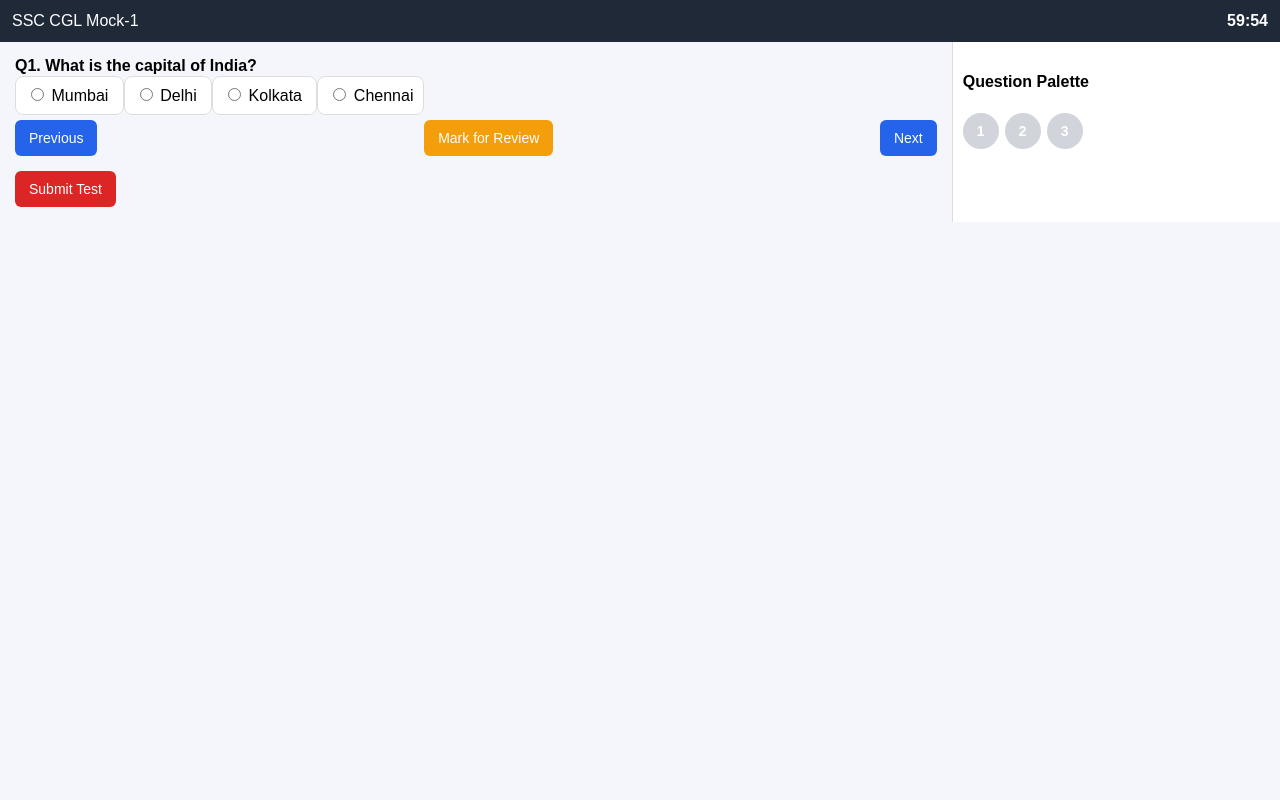
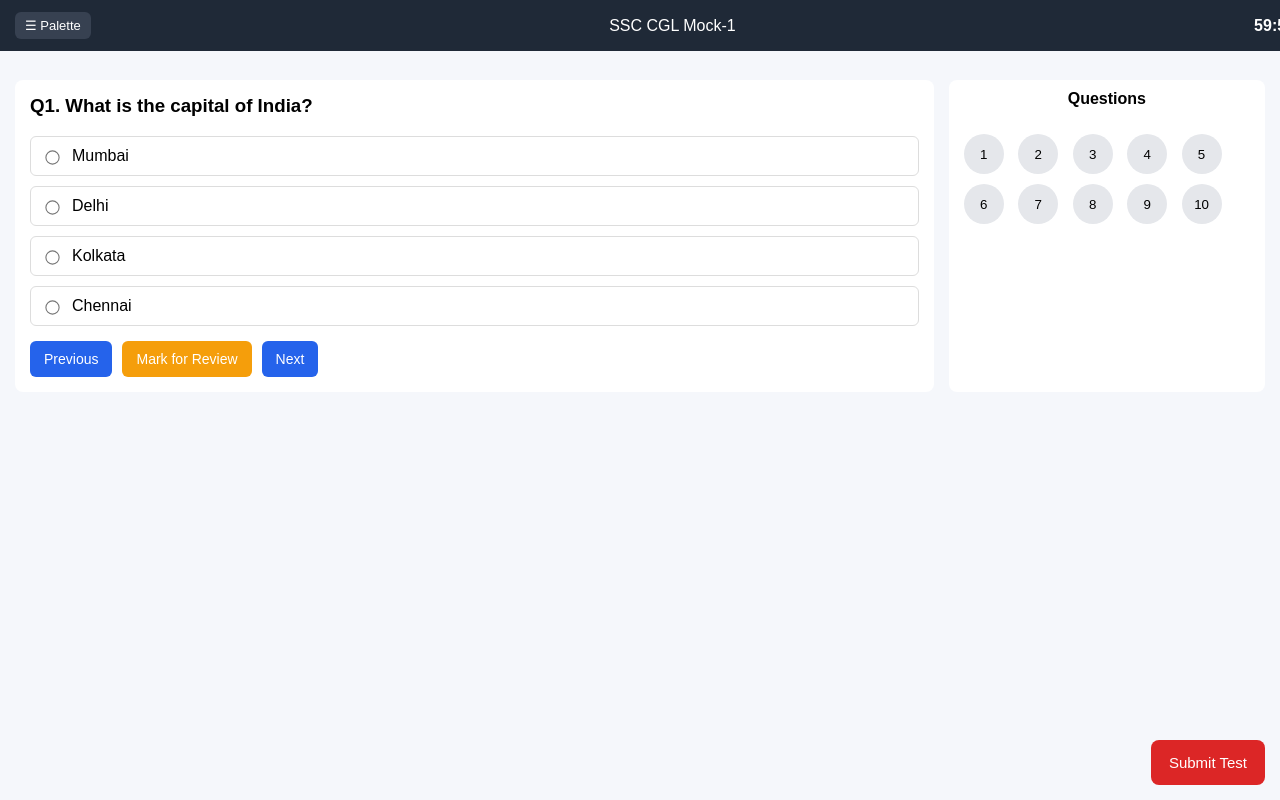
Before and after one commit to manojnehra1801-beep/Online-mock-platform, a Flask app: page /ssc/cgl/exam/1 in a window 1280 px wide. Run offline with Flask 3, Linux system fonts and the light colour scheme; the visitor is signed in with stand-in values (Sample User, id 1).

Commit message:
Update ssc_cgl_exam_1.html

```diff
--- a/templates/ssc_cgl_exam_1.html
+++ b/templates/ssc_cgl_exam_1.html
@@ -1,206 +1,228 @@
 <!DOCTYPE html>
-<html>
+<html lang="en">
 <head>
 <meta charset="UTF-8">
+<title>SSC CGL Mock Test</title>
 <meta name="viewport" content="width=device-width, initial-scale=1.0">
-<title>SSC CGL Mock Test 1</title>
 
 <style>
 body{
     margin:0;
     font-family: Arial, sans-serif;
-    background:#f4f6fb;
+    background:#f5f7fb;
 }
-.header{
+
+/* HEADER */
+.top-bar{
     background:#1f2937;
     color:#fff;
-    padding:12px;
+    padding:12px 15px;
     display:flex;
     justify-content:space-between;
     align-items:center;
+    position:fixed;
+    top:0;
+    width:100%;
+    z-index:10;
 }
+
 .timer{
     font-weight:bold;
 }
+
+.palette-toggle{
+    background:#374151;
+    color:#fff;
+    border:none;
+    padding:6px 10px;
+    border-radius:6px;
+    font-size:13px;
+    cursor:pointer;
+}
+
+/* MAIN */
 .main{
     display:flex;
-}
-.left{
-    flex:3;
+    margin-top:65px;
     padding:15px;
 }
-.right{
-    flex:1;
+
+.question-area{
+    flex:3;
     background:#fff;
+    padding:15px;
+    border-radius:8px;
+}
+
+.question-area h3{
+    margin-top:0;
+}
+
+/* OPTIONS */
+.option{
+    display:flex;
+    align-items:center;
+    gap:10px;
     padding:10px;
-    border-left:1px solid #ddd;
+    border:1px solid #ddd;
+    border-radius:6px;
+    margin-bottom:10px;
+    cursor:pointer;
 }
-.question{
-    font-size:16px;
-    font-weight:600;
-    margin-bottom:10px;
+
+.option:hover{
+    background:#eef2ff;
 }
-.option{
-    background:#fff;
-    padding:10px;
-    margin-bottom:8px;
-    border-radius:8px;
-    border:1px solid #ddd;
+
+.option input{
+    transform:scale(1.1);
 }
-.controls{
+
+/* CONTROLS */
+.btn-group{
+    margin-top:15px;
     display:flex;
-    justify-content:space-between;
-    margin-top:15px;
+    gap:10px;
+    flex-wrap:wrap;
 }
-button{
+
+.btn{
     padding:10px 14px;
     border:none;
     border-radius:6px;
-    background:#2563eb;
     color:#fff;
+    cursor:pointer;
     font-size:14px;
 }
-.review{
-    background:#f59e0b;
+
+.prev,.next{background:#2563eb;}
+.review{background:#f59e0b;}
+
+/* PALETTE */
+.palette{
+    flex:1;
+    margin-left:15px;
+    background:#fff;
+    border-radius:8px;
+    padding:10px;
+    max-height:70vh;
+    overflow-y:auto;
 }
-.submit{
+
+.palette h4{
+    margin-top:0;
+    text-align:center;
+}
+
+.palette button{
+    width:40px;
+    height:40px;
+    margin:5px;
+    border:none;
+    border-radius:50%;
+    background:#e5e7eb;
+    cursor:pointer;
+}
+
+/* SUBMIT BUTTON */
+.submit-fixed{
+    position:fixed;
+    bottom:15px;
+    right:15px;
     background:#dc2626;
+    color:#fff;
+    padding:14px 18px;
+    border:none;
+    border-radius:8px;
+    font-size:15px;
+    cursor:pointer;
+    z-index:20;
+}
+
+/* MOBILE */
+@media(max-width:768px){
+    .main{
+        flex-direction:column;
     }
     .palette{
-    display:flex;
-    flex-wrap:wrap;
-    gap:6px;
+        margin-left:0;
+        margin-top:15px;
     }
-.palette button{
-    width:36px;
-    height:36px;
-    border:none;
-    border-radius:50%;
-    font-weight:bold;
 }
-.grey{background:#d1d5db;}
-.green{background:#22c55e;color:#fff;}
-.yellow{background:#facc15;}
 </style>
 </head>
 
 <body>
 
-<div class="header">
+<!-- HEADER -->
+<div class="top-bar">
+    <button class="palette-toggle" onclick="togglePalette()">☰ Palette</button>
     <div>SSC CGL Mock-1</div>
-    <div class="timer" id="timer">60:00</div>
+    <div class="timer" id="timer">59:59</div>
 </div>
 
-<form method="post" id="examForm">
+<!-- MAIN -->
 <div class="main">
 
-<!-- LEFT (QUESTIONS) -->
-<div class="left">
-{% for q in questions %}
-<div class="qbox" style="display:none;">
-    <div class="question">Q{{ loop.index }}. {{ q.q }}</div>
+    <!-- QUESTION -->
+    <div class="question-area">
+        <h3>Q1. What is the capital of India?</h3>
 
-    {% for opt in q.options %}
         <label class="option">
-        <input type="radio" name="q{{ loop.index }}" onclick="markAnswered()">
-        {{ opt }}
+            <input type="radio" name="q1"> Mumbai
         </label>
-    {% endfor %}
-</div>
-{% endfor %}
+        <label class="option">
+            <input type="radio" name="q1"> Delhi
+        </label>
+        <label class="option">
+            <input type="radio" name="q1"> Kolkata
+        </label>
+        <label class="option">
+            <input type="radio" name="q1"> Chennai
+        </label>
 
-<div class="controls">
-    <button type="button" onclick="prevQ()">Previous</button>
-    <button type="button" class="review" onclick="markReview()">Mark for Review</button>
-    <button type="button" onclick="nextQ()">Next</button>
-</div>
-
-<div style="margin-top:15px;">
-    <button type="submit" class="submit">Submit Test</button>
+        <div class="btn-group">
+            <button class="btn prev">Previous</button>
+            <button class="btn review">Mark for Review</button>
+            <button class="btn next">Next</button>
         </div>
     </div>
 
-<!-- RIGHT (PALETTE) -->
-<div class="right">
-    <h4>Question Palette</h4>
-    <div class="palette" id="palette"></div>
+    <!-- PALETTE -->
+    <div class="palette" id="palette">
+        <h4>Questions</h4>
+        <button>1</button>
+        <button>2</button>
+        <button>3</button>
+        <button>4</button>
+        <button>5</button>
+        <button>6</button>
+        <button>7</button>
+        <button>8</button>
+        <button>9</button>
+        <button>10</button>
     </div>
 
 </div>
-</form>
 
+<!-- SUBMIT -->
+<button class="submit-fixed">Submit Test</button>
+
+<!-- JS -->
 <script>
-let current = 0;
-let boxes = document.querySelectorAll(".qbox");
-let status = []; // 0=not visited, 1=answered, 2=review
-
-// INIT
-for(let i=0;i<boxes.length;i++){
-    status.push(0);
-}
-boxes[0].style.display="block";
-
-// CREATE PALETTE
-const pal = document.getElementById("palette");
-for(let i=0;i<boxes.length;i++){
-    let b = document.createElement("button");
-    b.innerText = i+1;
-    b.className = "grey";
-    b.onclick = ()=>jump(i);
-    b.id = "p"+i;
-    pal.appendChild(b);
+function togglePalette(){
+    const p = document.getElementById("palette");
+    p.style.display = (p.style.display === "none") ? "block" : "none";
 }
 
-function updatePalette(){
-    for(let i=0;i<status.length;i++){
-        let b = document.getElementById("p"+i);
-        if(status[i]==1) b.className="green";
-        else if(status[i]==2) b.className="yellow";
-        else b.className="grey";
-    }
-}
-
-function jump(i){
-    boxes[current].style.display="none";
-    current=i;
-    boxes[current].style.display="block";
-}
-
-function nextQ(){
-    if(current<boxes.length-1){
-        boxes[current].style.display="none";
-        current++;
-        boxes[current].style.display="block";
-    }
-}
-
-function prevQ(){
-    if(current>0){
-        boxes[current].style.display="none";
-        current--;
-        boxes[current].style.display="block";
-    }
-}
-
-function markAnswered(){
-    status[current]=1;
-    updatePalette();
-}
-
-function markReview(){
-    status[current]=2;
-    updatePalette();
-}
-
-// TIMER (60 min)
-let time = 60*60;
+// TIMER
+let time = 60*60 - 1;
 setInterval(()=>{
-    time--;
     let m = Math.floor(time/60);
     let s = time%60;
     document.getElementById("timer").innerText =
-        m+":"+(s<10?"0"+s:s);
-    if(time<=0) document.getElementById("examForm").submit();
+        m + ":" + (s<10?"0":"") + s;
+    time--;
 },1000);
 </script>
 
```
Lines whose indentation alone changed are shown as unchanged.
